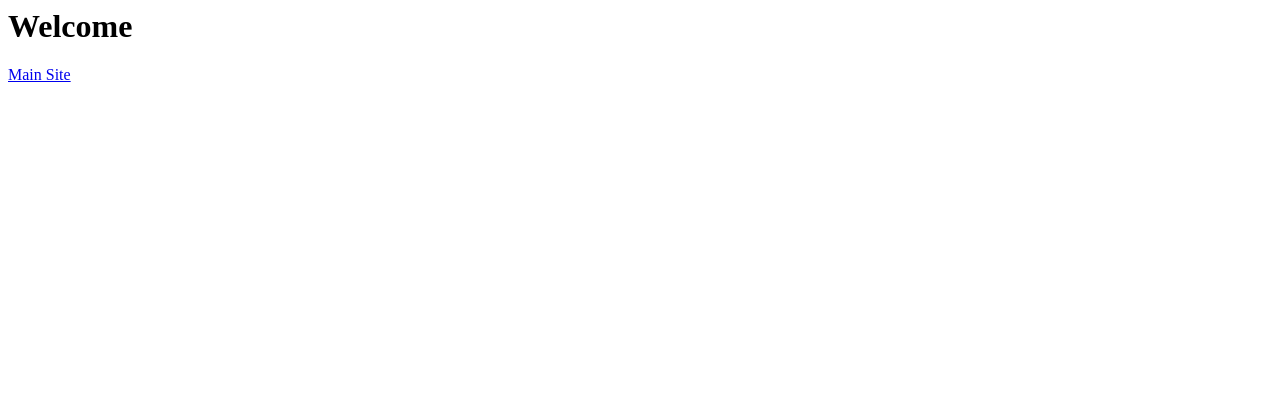
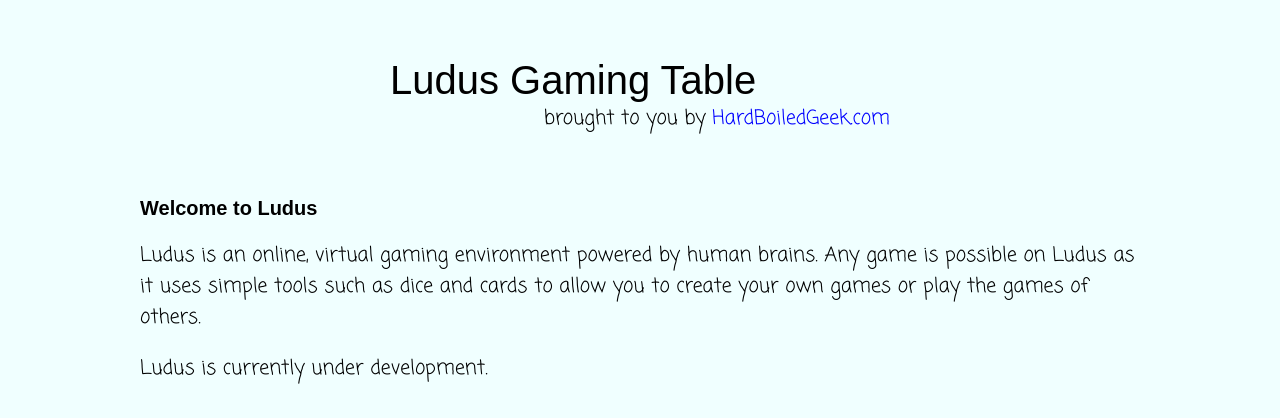
Before and after one commit to guyroyse/ludus, a plain HTML site: page war/index.html in a window 1280 px wide. Drawn offline with Linux system fonts and the light colour scheme; a web font is replaced by a local one.

Commit message:
Made a prettier welcome page

```diff
--- a/war/index.html
+++ b/war/index.html
@@ -1,9 +1,31 @@
 <html>
 <head>
-	<title>Ludus Game Server</title>
+	<title>Ludus Gaming Table | Home</title>
+	<link rel="stylesheet" type="text/css" href="http://fonts.googleapis.com/css?family=Slackey">
+	<link rel="stylesheet" type="text/css" href="http://fonts.googleapis.com/css?family=Coming+Soon">
+	<link rel="stylesheet" type="text/css" href="ludus.css" />
 </head>
 <body>
-	<h1>Welcome</h1>
-	<div><a href="/app/main.html">Main Site</a></div>
+
+<div id="page">
+
+<div id="banner">
+	<div id="logo">Ludus Gaming Table</div>
+	<div id="tagline">brought to you by <a href="http://hardboiledgeek.com">HardBoiledGeek.com</a></div>
+</div>
+
+<div id="main">
+
+<h1>Welcome to Ludus</h1>
+
+<p>Ludus is an online, virtual gaming environment powered by human brains.  Any game is possible on Ludus as
+it uses simple tools such as dice and cards to allow you to create your own games or play the games of others.</p>
+
+<p>Ludus is currently under development.</p>
+
+</div>
+
+</div>
+
 </body>
 </html>
--- /dev/null
+++ b/war/ludus.css
@@ -0,0 +1,43 @@
+body {
+	font-family: 'Coming Soon', arial, serif;
+	font-size: 20px;
+	background-color: azure;
+	color: charcoal;
+}
+
+#page {
+	position: absolute;
+	left: 50%;
+	width: 1000px;
+	margin-left: -500px;
+	margin-top: 50px;
+}
+
+#banner {
+	width: 500px;
+	padding-left: 250px;
+	padding-bottom: 50px;
+}
+
+#logo {
+	font-family: 'Slackey', arial, serif;
+	font-size: 40px;
+}
+
+#tagline {
+	text-align: right;
+}
+
+h1 {
+	font-family: 'Slackey', arial, serif;
+	font-size: 20px;
+}
+
+a {
+	text-decoration:none;
+	color: blue;
+}
+
+a:hover {
+	color: red;
+}
```
